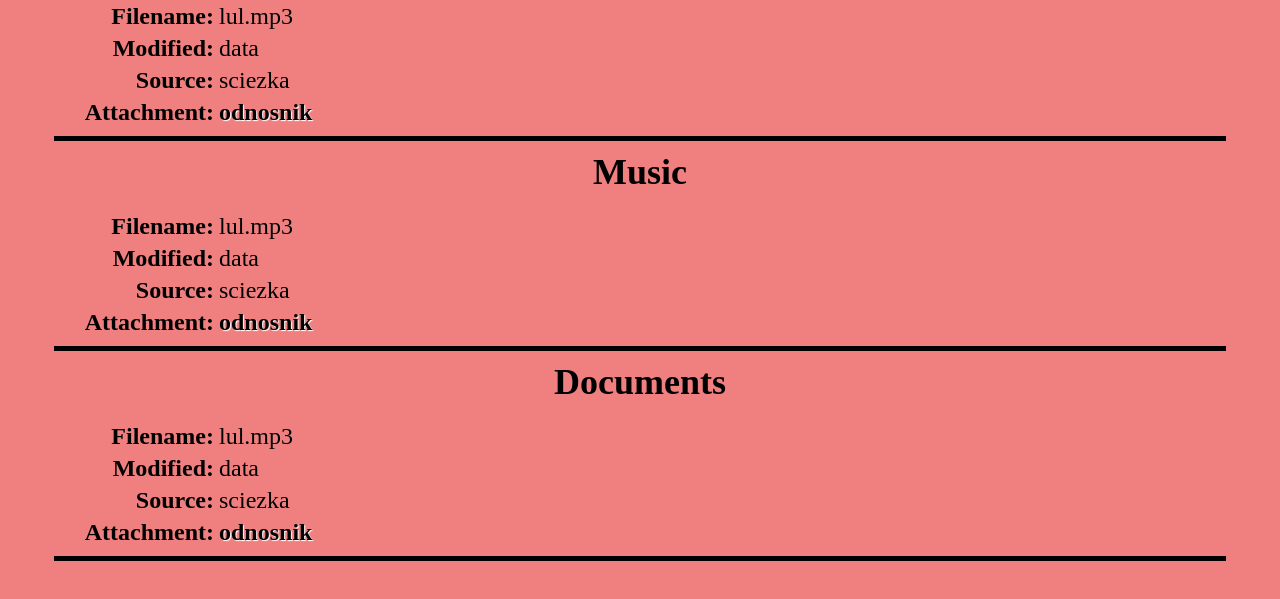
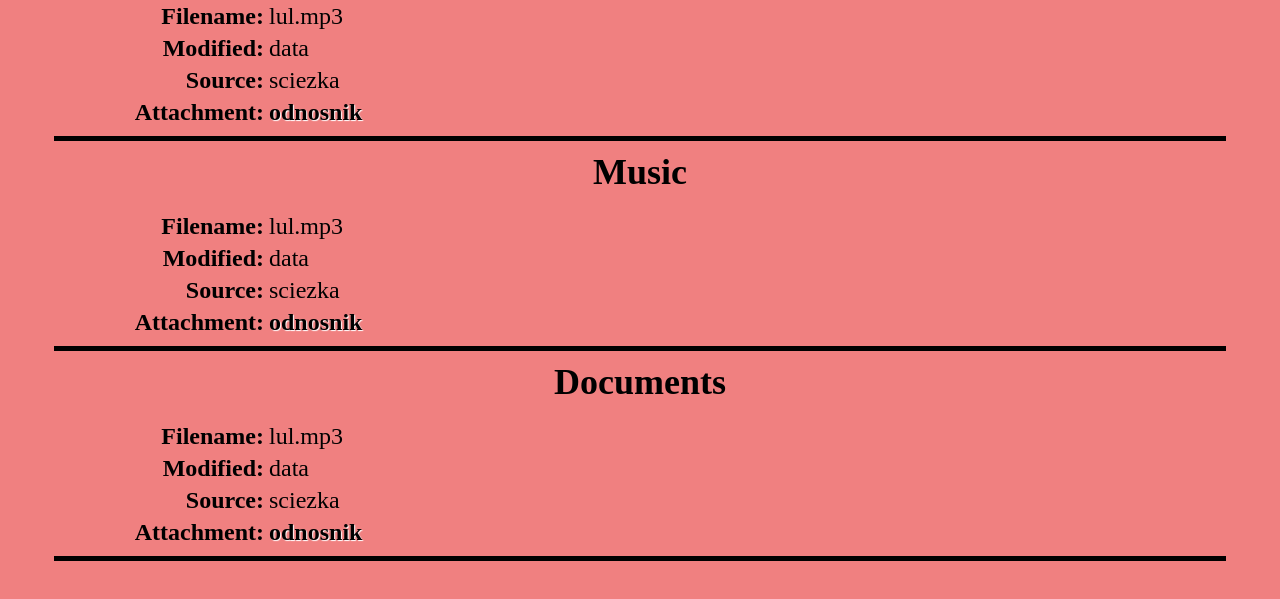
Before and after one commit to Domikado5/bash-script-template, a plain HTML site: page index.html in a window 1280 px wide. Shown: the part 199-798 px from the top of the page. Drawn offline with Linux system fonts and the light colour scheme.

Commit message:
Fixed no name bug

```diff
--- a/style.css
+++ b/style.css
@@ -41,7 +41,7 @@ div.element{
     border-bottom: 5px solid black;
     display: grid;
     grid-row-gap: 5px;
-    grid-template-columns: 150px auto;
+    grid-template-columns: 200px auto;
     justify-items: left;
     grid-column-gap: 5px;
     overflow: hidden;
```
Also changed, not shown: 1 other file.
